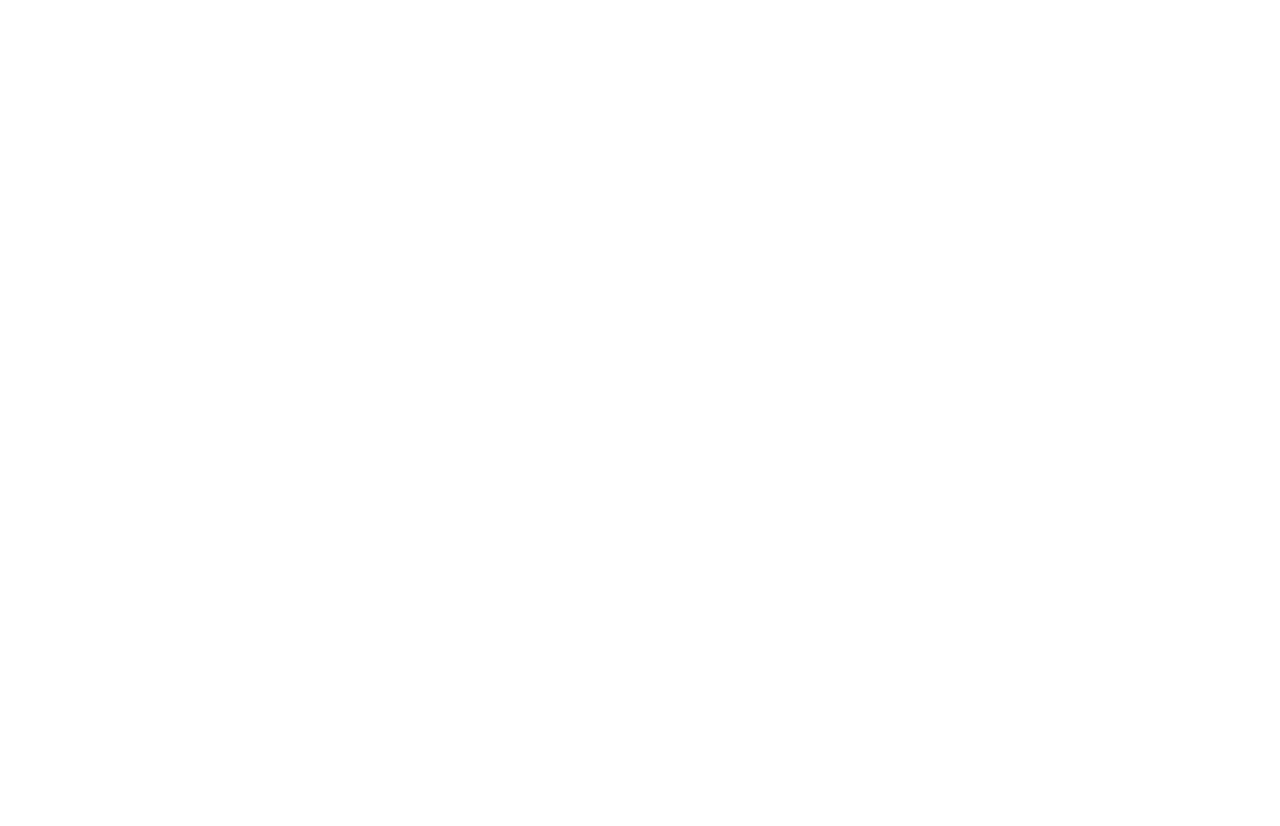
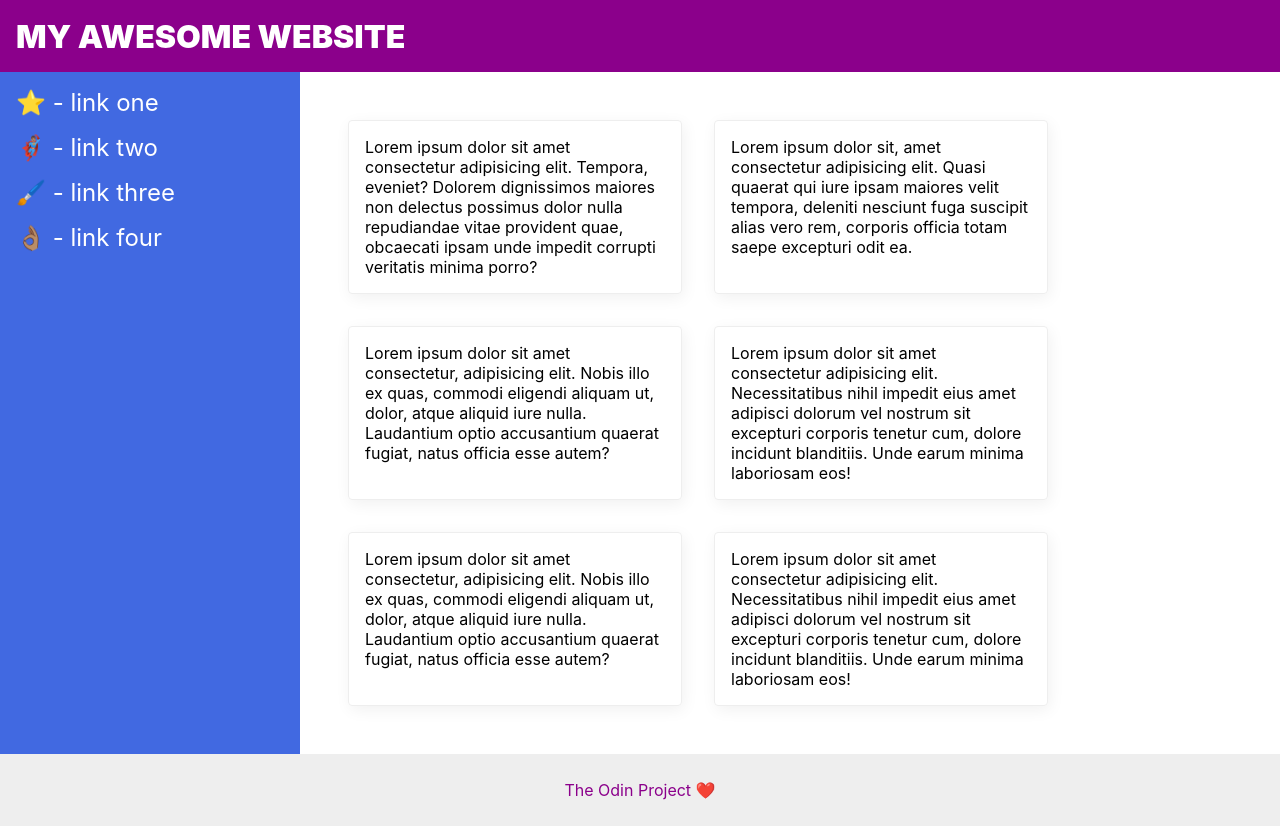
Before and after one commit to ismael871/intro-css-exercises, a plain HTML site: page flex-box/07-flex-layout-2/index.html in a window 1280 px wide. Before the commit the page ends 800 px from the top, so only its background shows below. Drawn offline with Linux system fonts and the light colour scheme.

Commit message:
Ejercicios flex terminados

```diff
--- a/flex-box/05-flex-modal/style.css
+++ b/flex-box/05-flex-modal/style.css
@@ -1,7 +1,7 @@
 @import url('https://fonts.googleapis.com/css2?family=Roboto:wght@400;700&display=swap');
 
 * {
-    border: 1px solid red;
+    /* border: 1px solid red; */
 }
 html, body {
   height: 100%;
@@ -84,13 +84,15 @@ button.cancel {
 .header {
     font-weight: bold;
     font-size: 20px;
-    margin-bottom: 16px;
+    margin-bottom: 8px;
+    display: flex;
+    justify-content: space-between;
 }
 
 .text {
     margin-bottom: 16px;
 }
 
-.icon, .close-button {
+.icon {
     flex-shrink: 0;
 }
--- a/flex-box/06-flex-layout/style.css
+++ b/flex-box/06-flex-layout/style.css
@@ -0,0 +1,114 @@
+@import url('https://fonts.googleapis.com/css2?family=Roboto:wght@400;700&display=swap');
+* {
+    box-sizing: border-box;
+    margin: 0;
+    padding: 0;
+}
+body {
+  height: 100vh;
+  margin: 0;
+  overflow: hidden;
+  font-family: Roboto, sans-serif;
+}
+
+img {
+  width: 600px;
+}
+
+button {
+  font-family: Roboto, sans-serif;
+  border: none;
+  border-radius: 8px;
+  background: #eee;
+}
+
+input {
+  border: 1px solid #ddd;
+  border-radius: 16px;
+  padding: 8px 24px;
+  width: 400px;
+  margin-bottom: 16px;
+}
+
+/* SOLUTION */
+
+body {
+    display: flex;
+    flex-direction: column;
+}
+
+button {
+    padding: 8px 16px;
+}
+
+.content {
+    flex: 1;
+    display: flex;
+    align-items: center;
+    justify-content: center;
+    flex-direction: column;
+    gap: 16px;
+}
+
+a {
+    color: #666;
+    text-decoration: none;
+}
+
+.header,
+.footer {
+    display: flex;
+    justify-content: space-between;
+    padding: 16px;
+}
+
+.footer {
+    background: #eee;
+}
+
+ul {
+    display: flex;
+    list-style: none;
+    gap: 16px;
+}
+
+
+/* SOLUTION 2 */
+
+/* ul {
+    list-style-type: none;
+    display: flex;
+    gap: 1rem;
+}
+
+a {
+    text-decoration: none;
+    color: black;
+}
+
+body {
+    display: flex;
+    flex-direction: column;
+    justify-content: space-between;
+    align-items: center;
+}
+
+.header, .footer {
+    display: flex;
+    width: 100%;
+    justify-content: space-between;
+    padding: 1rem;
+}
+
+.footer {
+    background-color: #eeeeee;
+}
+
+.content {
+    text-align: center;
+}
+
+.buttons button {
+    padding: 10px;
+    font-weight: 700;
+} */
--- a/flex-box/07-flex-layout-2/index.html
+++ b/flex-box/07-flex-layout-2/index.html
@@ -0,0 +1,38 @@
+<!DOCTYPE html>
+<html lang="en">
+  <head>
+    <meta charset="UTF-8">
+    <meta http-equiv="X-UA-Compatible" content="IE=edge">
+    <meta name="viewport" content="width=device-width, initial-scale=1.0">
+    <title>The Holy Grail</title>
+    <link rel="stylesheet" href="style.css">
+  </head>
+  <body>
+    <div class="header">
+      MY AWESOME WEBSITE
+    </div>
+
+    <div class="body">
+      <div class="sidebar">
+        <ul>
+          <li><a href="#">⭐ - link one</a></li>
+          <li><a href="#">🦸🏽‍♂️ - link two</a></li>
+          <li><a href="#">🖌️ - link three</a></li>
+          <li><a href="#">👌🏽 - link four</a></li>
+        </ul>
+      </div>
+      <div class="container">
+        <div class="card">Lorem ipsum dolor sit amet consectetur adipisicing elit. Tempora, eveniet? Dolorem dignissimos maiores non delectus possimus dolor nulla repudiandae vitae provident quae, obcaecati ipsam unde impedit corrupti veritatis minima porro?</div>
+        <div class="card">Lorem ipsum dolor sit, amet consectetur adipisicing elit. Quasi quaerat qui iure ipsam maiores velit tempora, deleniti nesciunt fuga suscipit alias vero rem, corporis officia totam saepe excepturi odit ea.</div>
+        <div class="card">Lorem ipsum dolor sit amet consectetur, adipisicing elit. Nobis illo ex quas, commodi eligendi aliquam ut, dolor, atque aliquid iure nulla. Laudantium optio accusantium quaerat fugiat, natus officia esse autem?</div>
+        <div class="card">Lorem ipsum dolor sit amet consectetur adipisicing elit. Necessitatibus nihil impedit eius amet adipisci dolorum vel nostrum sit excepturi corporis tenetur cum, dolore incidunt blanditiis. Unde earum minima laboriosam eos!</div>
+        <div class="card">Lorem ipsum dolor sit amet consectetur, adipisicing elit. Nobis illo ex quas, commodi eligendi aliquam ut, dolor, atque aliquid iure nulla. Laudantium optio accusantium quaerat fugiat, natus officia esse autem?</div>
+        <div class="card">Lorem ipsum dolor sit amet consectetur adipisicing elit. Necessitatibus nihil impedit eius amet adipisci dolorum vel nostrum sit excepturi corporis tenetur cum, dolore incidunt blanditiis. Unde earum minima laboriosam eos!</div>
+      </div>
+    </div>
+
+    <div class="footer">
+      The Odin Project ❤️
+    </div>
+  </body>
+</html>
--- a/flex-box/07-flex-layout-2/style.css
+++ b/flex-box/07-flex-layout-2/style.css
@@ -0,0 +1,88 @@
+body {
+  font-family: -apple-system, BlinkMacSystemFont, 'Segoe UI', Roboto, Oxygen, Ubuntu, Cantarell, 'Open Sans', 'Helvetica Neue', sans-serif;
+  margin: 0;
+  min-height: 100vh;
+}
+
+.header {
+  height: 72px;
+  background: darkmagenta;
+  color: white;
+}
+
+.footer {
+  height: 72px;
+  background: #eee;
+  color: darkmagenta;
+}
+
+.sidebar {
+  width: 300px;
+  background: royalblue;
+  box-sizing: border-box;
+}
+
+.card {
+  border: 1px solid #eee;
+  box-shadow: 2px 4px 16px rgba(0,0,0,.06);
+  border-radius: 4px;
+}
+
+/* SOLUTION */
+
+body {
+  display: flex;
+  flex-direction: column;
+}
+
+.header {
+  display: flex;
+  align-items: center;
+  padding: 0 16px;
+  font-size: 32px;
+  font-weight: 900;
+}
+
+.body {
+  display: flex;
+  flex: 1;
+}
+
+.sidebar {
+  flex-shrink: 0;
+  padding: 16px;
+}
+
+ul {
+  list-style: none;
+  margin: 0;
+  padding: 0;
+}
+
+li {
+  margin-bottom: 16px;
+}
+
+a {
+  color: white;
+  text-decoration: none;
+  font-size: 24px;
+}
+
+.container {
+  padding: 32px;
+  display: flex;
+  flex-wrap: wrap;
+}
+
+.card {
+  padding: 16px;
+  margin: 16px;
+  width: 300px;
+}
+
+.footer {
+  display: flex;
+  align-items: center;
+  justify-content: center;
+}
```
Also changed, not shown: flex-box/05-flex-modal/index.html (+3 -4 lines), flex-box/06-flex-layout/index.html (+42 -0 lines), flex-box/06-flex-layout/logo.png (added).
